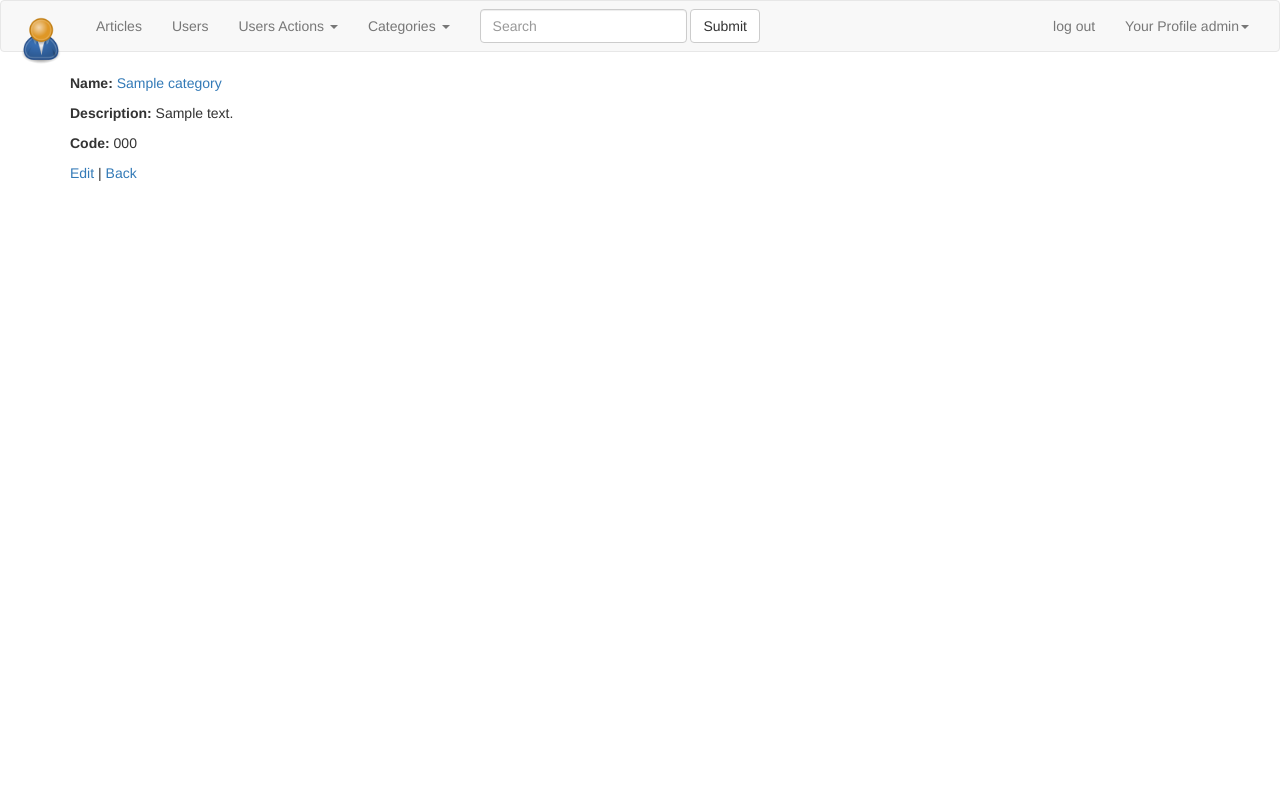
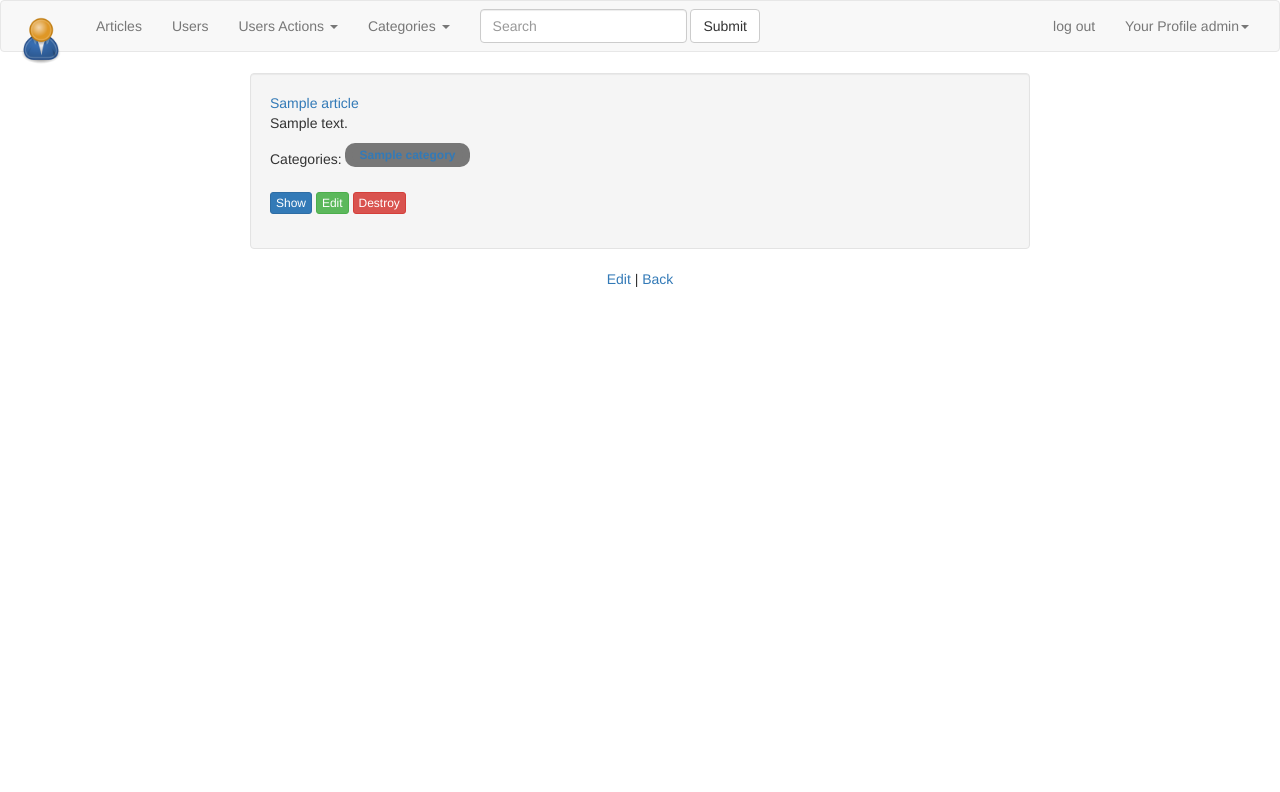
Before and after one commit to dan10261/RailLearning, a Rails app: page /categories/1 in a window 1280 px wide. Shown: the top 792 px of the page. Run offline with Rails 7, Linux system fonts and the light colour scheme; the visitor is signed in with stand-in values (Sample User, id 1); tables that the repository leaves empty hold one stand-in row (values such as "Sample post"); style sheets or scripts are compiled from the project's sources; some libraries are stand-ins or nearby versions.

Commit message:
add article and categories and edit categories

```diff
--- a/app/assets/stylesheets/custom.css.scss
+++ b/app/assets/stylesheets/custom.css.scss
@@ -62,6 +62,16 @@ $navbar-default-bg: black;
 .panel li{
 	text-align: left;
 }
+
+.category_name_dsp{
+	list-style: none;
+}
+
+.category_name_dsp .name{
+	font-size:25px;
+	font-weight: bold;
+}
+
 footer{
 	float: none;
 	clear: both;
--- a/app/controllers/articles_controller.rb
+++ b/app/controllers/articles_controller.rb
@@ -16,6 +16,7 @@ class ArticlesController < ApplicationController
   def new
     @article = Article.new
     @article.glsuser = current_glsuser
+    @article.categories.new
   end
 
   # GET /articles/1/edit
@@ -41,6 +42,7 @@ class ArticlesController < ApplicationController
   # PATCH/PUT /articles/1
   # PATCH/PUT /articles/1.json
   def update
+    debugger
     respond_to do |format|
       if @article.update(article_params)
         format.html { redirect_to @article, success: 'Article was successfully updated.' }
@@ -70,7 +72,7 @@ class ArticlesController < ApplicationController
 
     # Never trust parameters from the scary internet, only allow the white list through.
     def article_params
-      params.require(:article).permit(:title, :description, :glsuser_id)
+      params.require(:article).permit(:title, :description, category_ids: [])
     end
 
 
--- a/app/controllers/categories_controller.rb
+++ b/app/controllers/categories_controller.rb
@@ -20,7 +20,8 @@ class CategoriesController < ApplicationController
   end
 
   def show
-
+   @category =Category.find(params[:id])
+   @category_articles = @category.articles.paginate(page: params[:page], per_page: 3)
   end
 
   def edit
--- /dev/null
+++ b/app/views/articles/_article.html.erb
@@ -0,0 +1,21 @@
+<div class="row">
+    <% obj.each do |article| %>
+      <div class="col-sm-offset-2 col-sm-8 well">
+          <div  class= "form-group">
+          	<%= link_to "#{article.title}", article_path(article), class: "form-control-static" %>
+            <div>
+            	<%= simple_format(article.description)%>
+            </div>
+            <% if article.categories.any?%>
+              Categories: <p class="badge">  <%= render article.categories%></p>
+            <% end %>
+          </div>
+          <div class= "form-group">
+          	<%= link_to 'Show', article , class: "btn btn-primary btn-xs" %>
+          	<%= link_to 'Edit', edit_article_path(article), class: "btn btn-success btn-xs" %>
+          	<%= link_to 'Destroy', article, method: :delete , class: "btn btn-danger btn-xs",
+              data: { confirm: 'Are you sure?' } %>
+          </div>
+        </div>
+    <% end %>
+</div>
--- a/app/views/articles/_form.html.erb
+++ b/app/views/articles/_form.html.erb
@@ -12,10 +12,10 @@
   </div>
 	 <div class="form-group col-sm-12">
 	 	<%= form.collection_check_boxes :category_ids, Category.all, :id, :name do |cb|%>
-	 			<%cb.label(class: "checkbox-inline input_checkbox") {cb.check_box(class: "checkbox") + cb.text}%>
+	 			<% cb.label(class: "checkbox-inline input_checkbox") {cb.check_box(class: "checkbox") + cb.text}%>
 	 	<% end %>
 	 </div>
-  <div class="center">
+  <div class="center form-group col-sm-12">
     <%= form.submit(class: "btn btn-primary btn-lg") %>
   </div>
 <% end %>
--- /dev/null
+++ b/app/views/categories/_category.html.erb
@@ -0,0 +1 @@
+<span class="badge"><%= link_to category.name, category_path(category) %>  </span>
--- a/app/views/categories/edit.html.erb
+++ b/app/views/categories/edit.html.erb
@@ -1,4 +1,4 @@
-<h1><center>Editing Category</center></h1>
+<h1 align="center"><%= "Category: " + @category.name %></h1>
 
 <%= render 'form', category: @category %>
 
--- a/app/views/categories/show.html.erb
+++ b/app/views/categories/show.html.erb
@@ -1,19 +1,10 @@
 <center><% render '/layouts/message'%></center>
 
-<p>
-  <strong>Name:</strong>
-  <%= link_to "#{@category.name}", category_path(@category) %>
-</p>
+<%= will_paginate @category_articles %>
 
-<p>
-  <strong>Description:</strong>
-  <%= @category.description %>
-</p>
-
-<p>
-  <strong>Code:</strong>
-  <%= @category.code %>
-</p>
-
-<%= link_to 'Edit', edit_category_path(@category) %> |
-<%= link_to 'Back', categories_path %>
+<%= render 'articles/article' , obj: @category_articles%>
+<%= will_paginate @category_articles %>
+<center>
+	<%= link_to 'Edit', edit_category_path(@category) %> |
+	<%= link_to 'Back', categories_path %>
+</center>
```
Also changed, not shown: app/views/articles/index.html.erb (+2 -17 lines), app/views/categories/index.html.erb (+8 -1 lines), Gemfile, Gemfile.lock, db/schema.rb.
